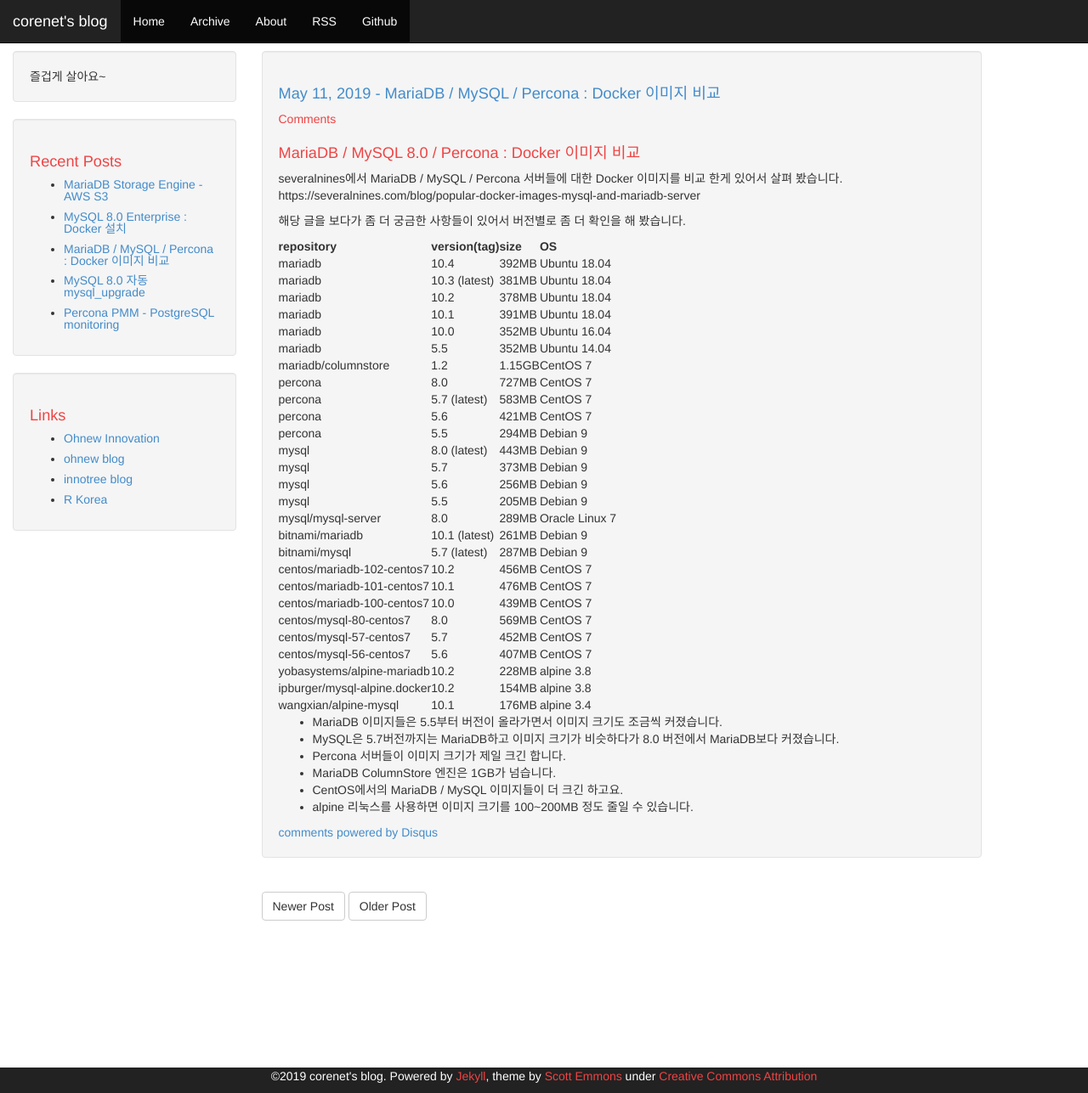
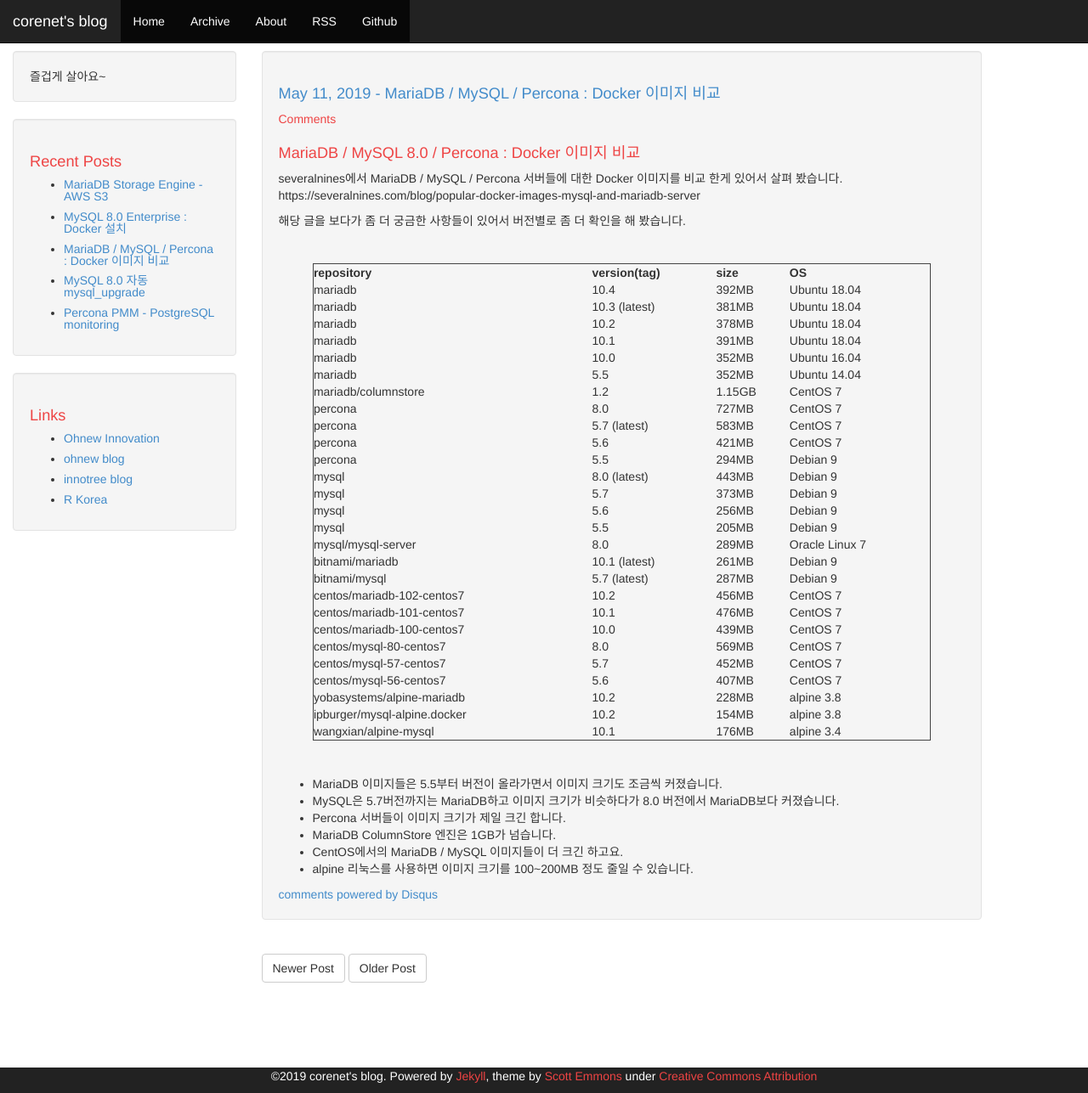
Before and after one commit to artflower/blog, a Jekyll site: the page built from _posts/2019-05-11-docker-MariaDB-MySQL-Percona.md, in a window 1280 px wide and 1287 px high. Shown: the whole window at 85% size. Built offline with Jekyll 4.4.1, drawn with Linux system fonts in a browser that asks for light colours; comment, search, counter and statistics services are not loaded.

Commit message:
post update : MariaDB / MySQL / Percona : docker image compare

```diff
--- a/_posts/2019-05-11-docker-MariaDB-MySQL-Percona.md
+++ b/_posts/2019-05-11-docker-MariaDB-MySQL-Percona.md
@@ -11,7 +11,7 @@ https://severalnines.com/blog/popular-docker-images-mysql-and-mariadb-server
 
 해당 글을 보다가 좀 더 궁금한 사항들이 있어서 버전별로 좀 더 확인을 해 봤습니다.
 
-<table>
+<table style="width:90%;margin:5%;border:1px solid #444444;padding:3px;">
 <tr><th>repository</th><th>version(tag)</th><th>size</th><th>OS</th></tr>
 <tr><td>mariadb</td><td>10.4</td><td>392MB</td><td>Ubuntu 18.04</td></tr>
 <tr><td>mariadb</td><td>10.3 (latest)</td><td>381MB</td><td>Ubuntu 18.04</td></tr>
```
